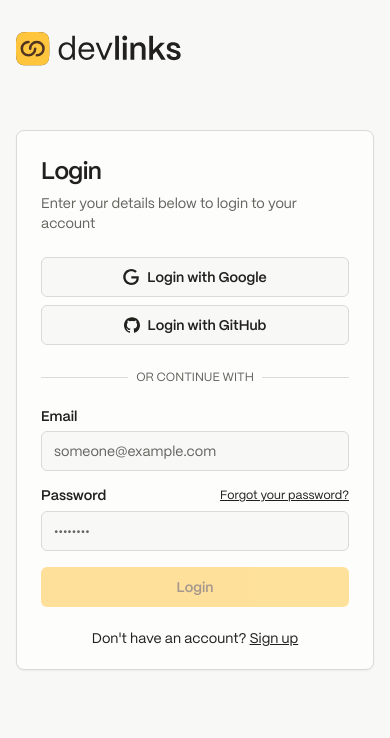
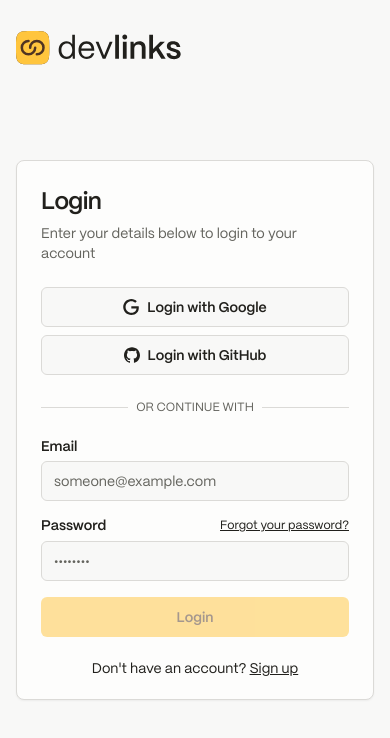
Before and after one commit to chadlydev/devlinks, a Next.js app: page /login in a window 390 px wide. Shown: the top 738 px of the page. Built offline with nearby package versions, Linux system fonts and the light colour scheme.

Commit message:
Refactor auth layout for header section

```diff
--- a/app/(auth)/layout.tsx
+++ b/app/(auth)/layout.tsx
@@ -3,8 +3,10 @@ import Logo from '@/components/logo';
 
 export default async function AuthLayout({ children }: { children: React.ReactNode }) {
 	return (
-		<div className='flex min-h-svh flex-col gap-16 px-4 pt-8 sm:items-center sm:justify-center sm:gap-8 sm:pt-0'>
-			<Logo />
+		<div className='flex min-h-svh flex-col gap-16 px-4 sm:items-center sm:justify-center sm:gap-8 sm:pt-0'>
+			<header className='flex h-24 items-center sm:h-fit'>
+				<Logo />
+			</header>
 			{children}
 		</div>
 	);
```
